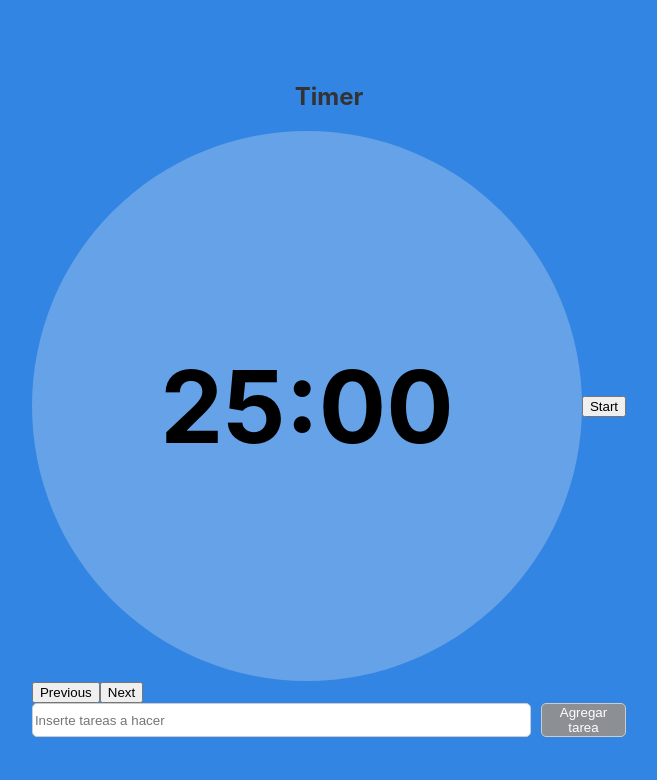
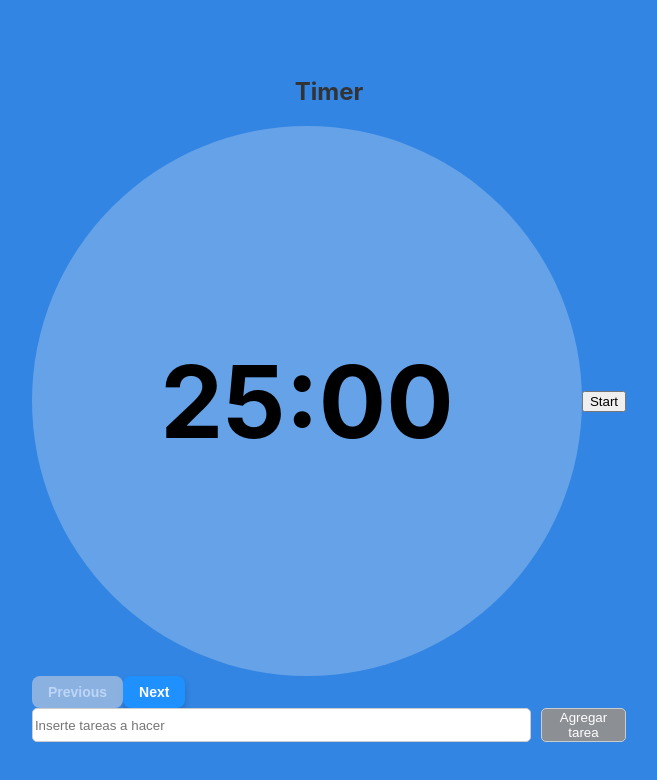
Before and after one commit to desmo13/pomodoro, a React (Vite) app: page / in a window 1280 px wide. Shown: the top 780 px of the page, without its empty margins (311-968 px from the left). Built offline with nearby package versions, Linux system fonts and the light colour scheme.

Commit message:
feat: añadido list con css module y mejorado estilo de botones

```diff
--- a/src/Componentes/Form/Form.jsx
+++ b/src/Componentes/Form/Form.jsx
@@ -8,7 +8,7 @@ export const Form = ({onSubmit}) => {
   return (
     <form onSubmit={handleSubmit} className={styles.Form}>
       {/* <label htmlFor="task">Inserte tareas a hacer </label> */}
-      <input type="text" id="task" name="task" className={styles.Form__input}  placeholder='Inserte tareas a hacer'/>
+      <input type="text" id="task" name="task" className={styles.Form__input }  placeholder='Inserte tareas a hacer'/>
       <button type="submit" className={styles.Form__button}>
         Agregar tarea
         </button>
--- a/src/Componentes/List/List.jsx
+++ b/src/Componentes/List/List.jsx
@@ -1,9 +1,9 @@
 
 import { useState } from 'react'
-import './list.css'
+import styles from './list.module.css'
 export const List = ({ data =[] }) => {
   const [actualPage, setActualPage] = useState(0)
-  const [pageSize] = useState(1)
+  const [pageSize] = useState(3)
 
   const viewItems = (actualPage, pageSize) => {
     const start = actualPage * pageSize
@@ -14,17 +14,29 @@ export const List = ({ data =[] }) => {
 
   return (
     <>
-      <div className="list-group">
+      <div className={styles.list_group}>
         {viewItems(actualPage, pageSize).map((item, index) => (
-          <div className="list-group-item" key={index}>
+          <div className={styles.list_group_item} key={index}>
             {item}
           </div>
         ))}
       </div>
-      <div className="pagination">
-        <button onClick={() => setActualPage(actualPage !== 0 ? actualPage - 1 : 0)}>Previous</button>
-        <button onClick={() => setActualPage(actualPage !== totalPages - 1 ? actualPage + 1 : totalPages - 1)}>Next</button>
-      </div>
+<div className="pagination">
+  <button
+    onClick={() => setActualPage(actualPage !== 0 ? actualPage - 1 : 0)}
+    className={actualPage === 0 ? styles.disabled : styles.enabled}
+  >
+    Previous
+  </button>
+
+  <button
+    onClick={() => setActualPage(actualPage !== totalPages - 1 ? actualPage + 1 : totalPages - 1)}
+    className={actualPage === totalPages - 1 ? styles.disabled : styles.enabled}
+  >
+    Next
+  </button>
+</div>
+
   </>
   )
 }
--- a/src/Componentes/List/list.css
+++ /dev/null
@@ -1,21 +0,0 @@
-.list-group {
-  display: flex;
-  flex-direction: column;
-  align-items: center;
-  justify-content: center;
-  width: 100%;
-  height: 100%;
-  padding: 0;
-  margin: 0;
-}
-
-.list-group-item {
-  display: flex;
-  flex-direction: row;
-  align-items: center;
-  justify-content: center;
-  width: 100%;
-  height: 100%;
-  padding: 0;
-  margin: 0;
-}
--- /dev/null
+++ b/src/Componentes/List/list.module.css
@@ -0,0 +1,64 @@
+.list_group {
+  display: flex;
+  flex-direction: column;
+  align-items: center;
+  justify-content: center;
+  width: 100%;
+  height: 100%;
+  padding: 0;
+  margin: 0;
+
+}
+
+.list_group_item {
+  display: flex;
+  flex-direction: row;
+  align-items: center;
+  justify-content: center;
+  width: 100%;
+  height: 100%;
+  padding: 0;
+  margin: 0;
+}
+/* Contenedor de los botones */
+.pagination {
+  display: flex;
+  gap: 12px;
+  justify-content: center;
+  align-items: center;
+  margin-top: 20px;
+}
+
+/* Botón habilitado */
+.enabled {
+  background-color: #1E90FF; /* azul fuerte */
+  color: #FFFFFF;
+  border: none;
+  border-radius: 8px;
+  padding: 8px 16px;
+  font-size: 14px;
+  font-weight: bold;
+  cursor: pointer;
+  box-shadow: 0px 4px 6px rgba(0,0,0,0.2);
+  transition: all 0.3s ease-in-out;
+}
+
+.enabled:hover {
+  background-color: #4682B4; /* azul más oscuro */
+  transform: translateY(-2px); /* efecto de levantar */
+  box-shadow: 0px 6px 10px rgba(0,0,0,0.3);
+}
+
+/* Botón deshabilitado */
+.disabled {
+  background-color: #B0C4DE; /* gris azulado */
+  color: #F8F8FF;
+  border: none;
+  border-radius: 8px;
+  padding: 8px 16px;
+  font-size: 14px;
+  font-weight: bold;
+  cursor: not-allowed;
+  opacity: 0.7;
+  box-shadow: none;
+}
```
